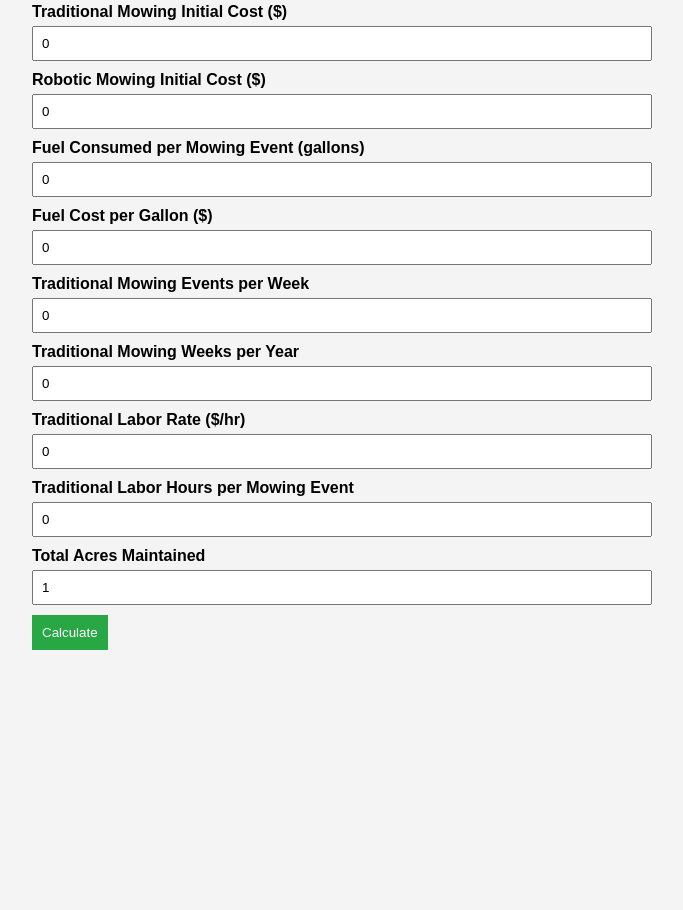
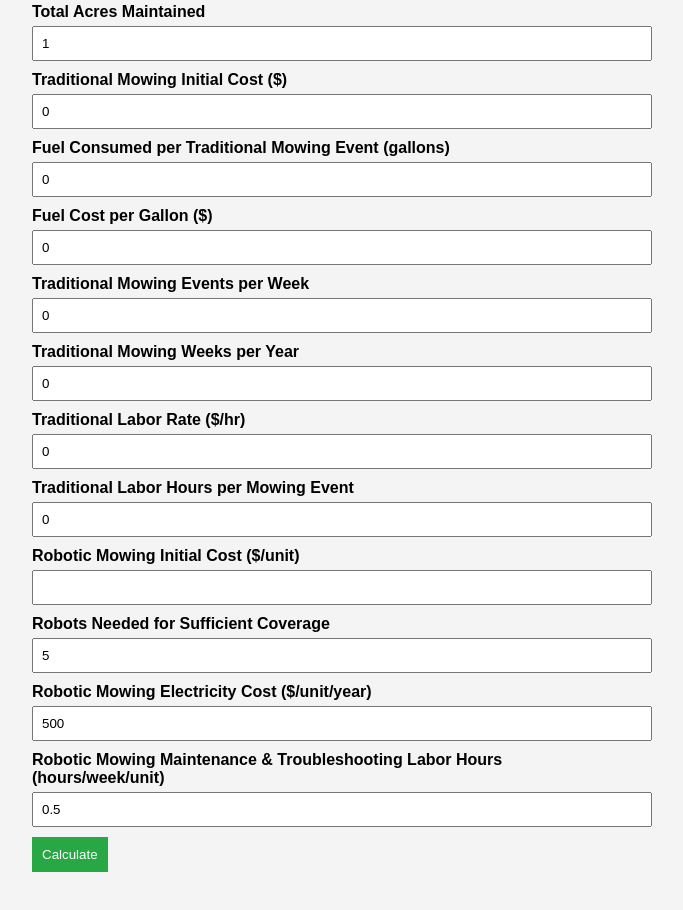
Before and after one commit to bphodges12/bphodges.github.io, a plain HTML site: page index.html in a window 1280 px wide. Shown: the part 2082-2992 px from the top of the page, without its empty margins (308-991 px from the left). Before the commit the page ends 2792 px from the top, so only its background shows below. Drawn offline with Linux system fonts and the light colour scheme.

Commit message:
Update index.html

```diff
--- a/index.html
+++ b/index.html
@@ -140,16 +140,17 @@
     </script>
 <div class="container">
         <h2>Golf Course Mowing ROI Calculator</h2>
+           <div class="input-group">
+            <label>Total Acres Maintained</label>
+            <input type="number" id="acres" value="1" />
+        </div>
         <div class="input-group">
             <label>Traditional Mowing Initial Cost ($)</label>
             <input type="number" id="traditionalCost" value="0" />
         </div>
+
         <div class="input-group">
-            <label>Robotic Mowing Initial Cost ($)</label>
-            <input type="number" id="roboticCost" value="0" />
-        </div>
-        <div class="input-group">
-            <label>Fuel Consumed per Mowing Event (gallons)</label>
+            <label>Fuel Consumed per Traditional Mowing Event (gallons)</label>
             <input type="number" id="traditionalFuelPerEvent" value="0" />
         </div>
         <div class="input-group">
@@ -172,9 +173,22 @@
             <label>Traditional Labor Hours per Mowing Event</label>
             <input type="number" id="traditionalLaborHours" value="0" />
         </div>
+
         <div class="input-group">
-            <label>Total Acres Maintained</label>
-            <input type="number" id="acres" value="1" />
+            <label>Robotic Mowing Initial Cost ($/unit)</label>
+            <input type="number" id="roboticCost" value="12,000" />
+        </div>
+        <div class="input-group">
+            <label>Robots Needed for Sufficient Coverage</label>
+            <input type="number" id="roboticUnits" value="5" />
+        </div>
+         <div class="input-group">
+            <label>Robotic Mowing Electricity Cost ($/unit/year)</label>
+            <input type="number" id="roboticFuel" value="500" />
+        </div>
+       <div class="input-group">
+            <label>Robotic Mowing Maintenance & Troubleshooting Labor Hours (hours/week/unit)</label>
+            <input type="number" id="roboticMaint" value="0.5" />
         </div>
         <button onclick="calculateROI()">Calculate</button>
         <div class="result" id="results"></div>
@@ -189,13 +203,13 @@
             let traditionalMowingWeeks = parseFloat(document.getElementById('traditionalMowingWeeks').value) || 0;
             let traditionalLaborRate = parseFloat(document.getElementById('traditionalLaborRate').value) || 0;
             let traditionalLaborHours = parseFloat(document.getElementById('traditionalLaborHours').value) || 0;
-            let acres = parseFloat(document.getElementById('acres').value) || 1;
+            let acres = parseFloat(document.getElementById('acres').value) || 50;
 
             let traditionalFuel = traditionalFuelPerEvent * fuelCostPerGallon * traditionalMowingEvents * traditionalMowingWeeks;
             let traditionalLabor = traditionalLaborRate * traditionalLaborHours * traditionalMowingEvents * traditionalMowingWeeks;
             let traditionalOperating = traditionalFuel + traditionalLabor;
             let traditionalPerAcre = (traditionalCost / acres) + (traditionalOperating / acres);
-            let roboticPerAcre = (roboticCost / acres);
+            let roboticPerAcre = ((roboticCost * roboticUnits) + (roboticFuel * roboticUnits) +(roboticMaint * roboticUnits * traditionalMowingWeeks))/acres;
             let roiYears = roboticCost / (traditionalOperating);
 
             document.getElementById('results').innerHTML = `
```
